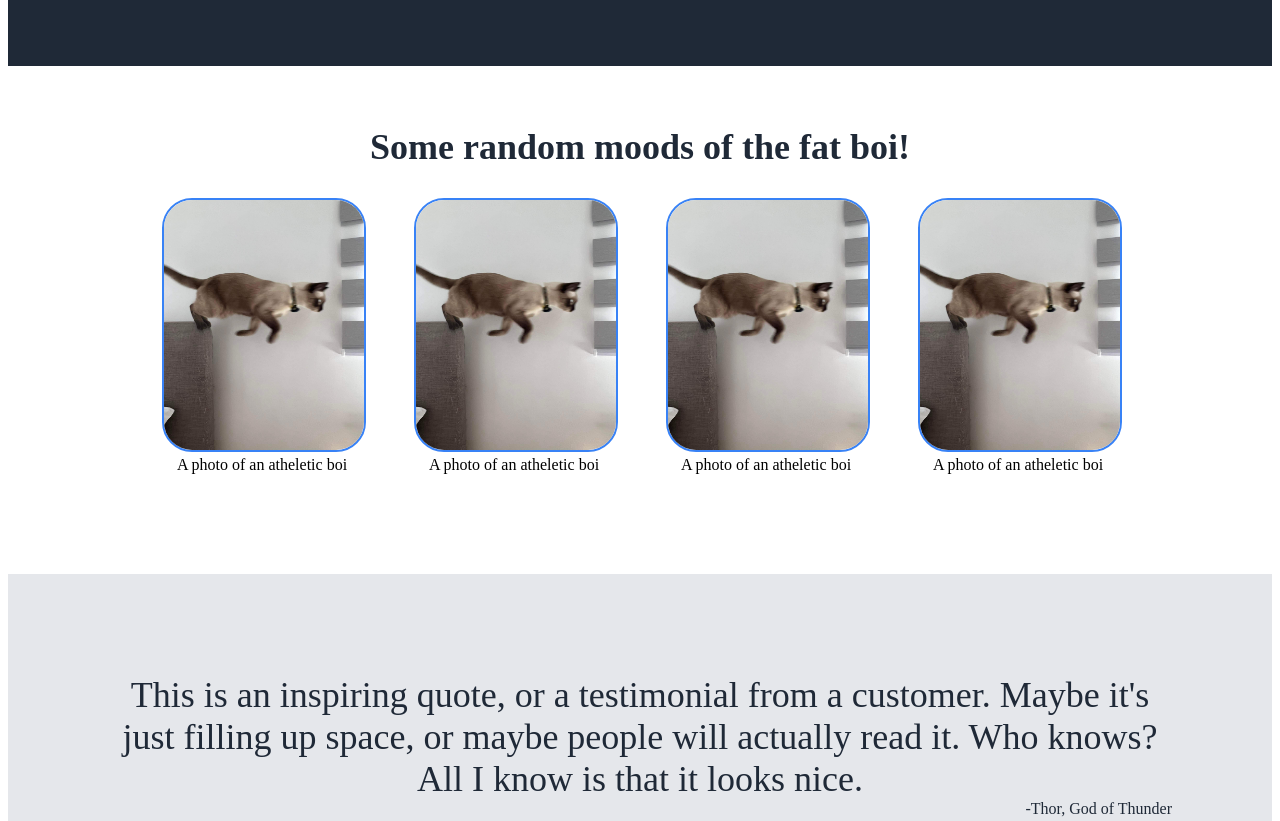
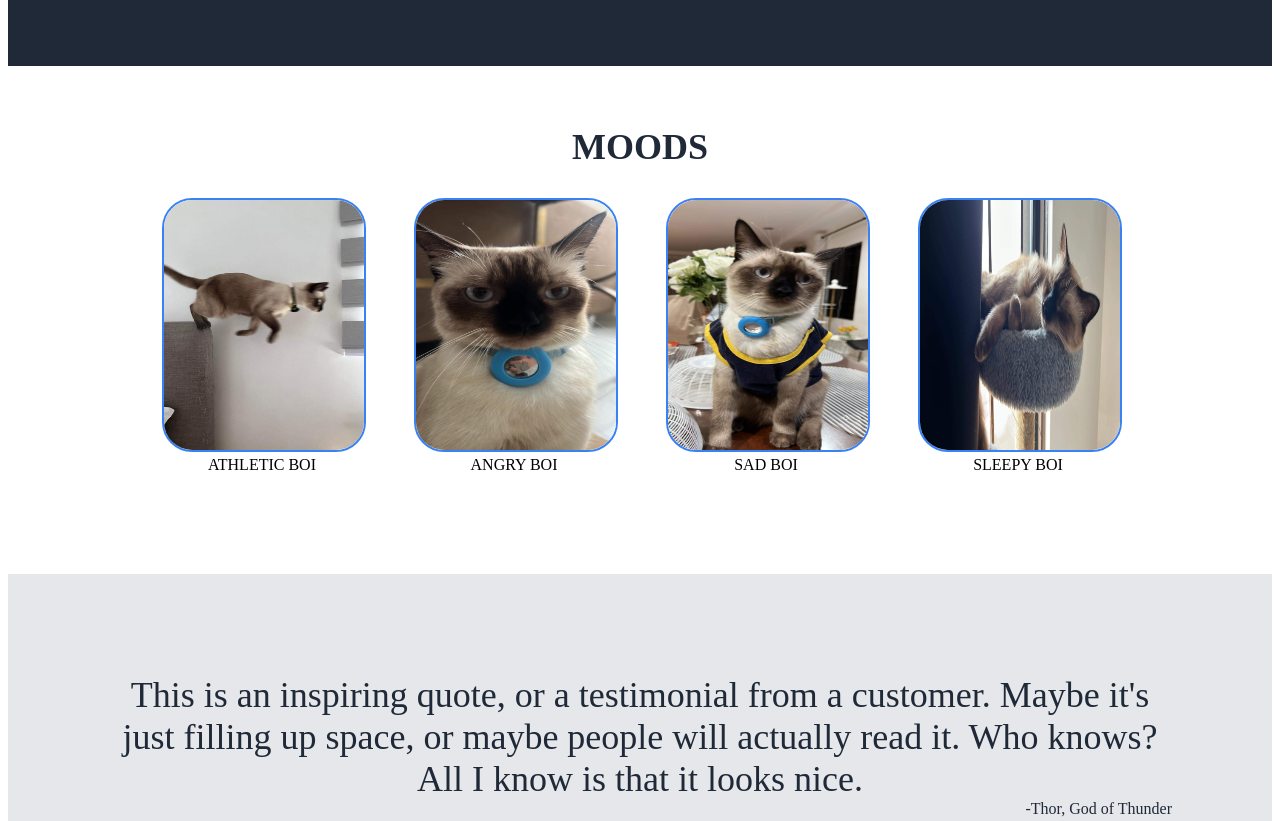
Before and after one commit to silosmikko/landing-page, a plain HTML site: page index.html in a window 1280 px wide. Shown: the part 780-1601 px from the top of the page. Drawn offline with Linux system fonts and the light colour scheme.

Commit message:
Reorginzed HTML

```diff
--- a/index.html
+++ b/index.html
@@ -28,23 +28,23 @@
     </div>
 </div>
 
-    <div class="info-title">Some random moods of the fat boi!</div>
+    <div class="info-title">MOODS</div>
     <div class="container">
         <div class="info">
             <img src="images/athletic.jpg" alt="athletic" height="250px" width="200px" class="info-photo">
-            <div class="info-text">A photo of an atheletic boi</div>
+            <div class="info-text">ATHLETIC BOI</div>
         </div>
         <div class="info">
-            <img src="images/athletic.jpg" alt="athletic" height="250px" width="200px" class="info-photo">
-            <div class="info-text">A photo of an atheletic boi</div>
+            <img src="images/angry.jpg" alt="athletic" height="250px" width="200px" class="info-photo">
+            <div class="info-text">ANGRY BOI</div>
         </div>
         <div class="info">
-            <img src="images/athletic.jpg" alt="athletic" height="250px" width="200px" class="info-photo">
-            <div class="info-text">A photo of an atheletic boi</div>
+            <img src="images/sad.jpg" alt="athletic" height="250px" width="200px" class="info-photo">
+            <div class="info-text">SAD BOI</div>
         </div>
         <div class="info">
-            <img src="images/athletic.jpg" alt="athletic" height="250px" width="200px" class="info-photo">
-            <div class="info-text">A photo of an atheletic boi</div>
+            <img src="images/sleepy.jpg" alt="athletic" height="250px" width="200px" class="info-photo">
+            <div class="info-text">SLEEPY BOI</div>
         </div>
     </div>
 
@@ -55,12 +55,17 @@
     </div>
 
     <div class="call-to-action">
+        <div class="cta-left">
         <div class="cta-head">Call to action! It's time!</div>
         <div class="cta-text">Sign up for our product by clicking that button right over there!</div>
+        </div>
+
+        <div class="cta-right">
         <button class="signup-cta"><a href="google.com">Sign up</a></button>
+        </div>
     </div>
 
-    <div clas="footer">
+    <div class="footer">
         <div class="footer-text1">Copyright © silosmikko 2023</div>
         <div class="footer-text2">Inconjuction with The Odin Project</div>
     </div>
```
